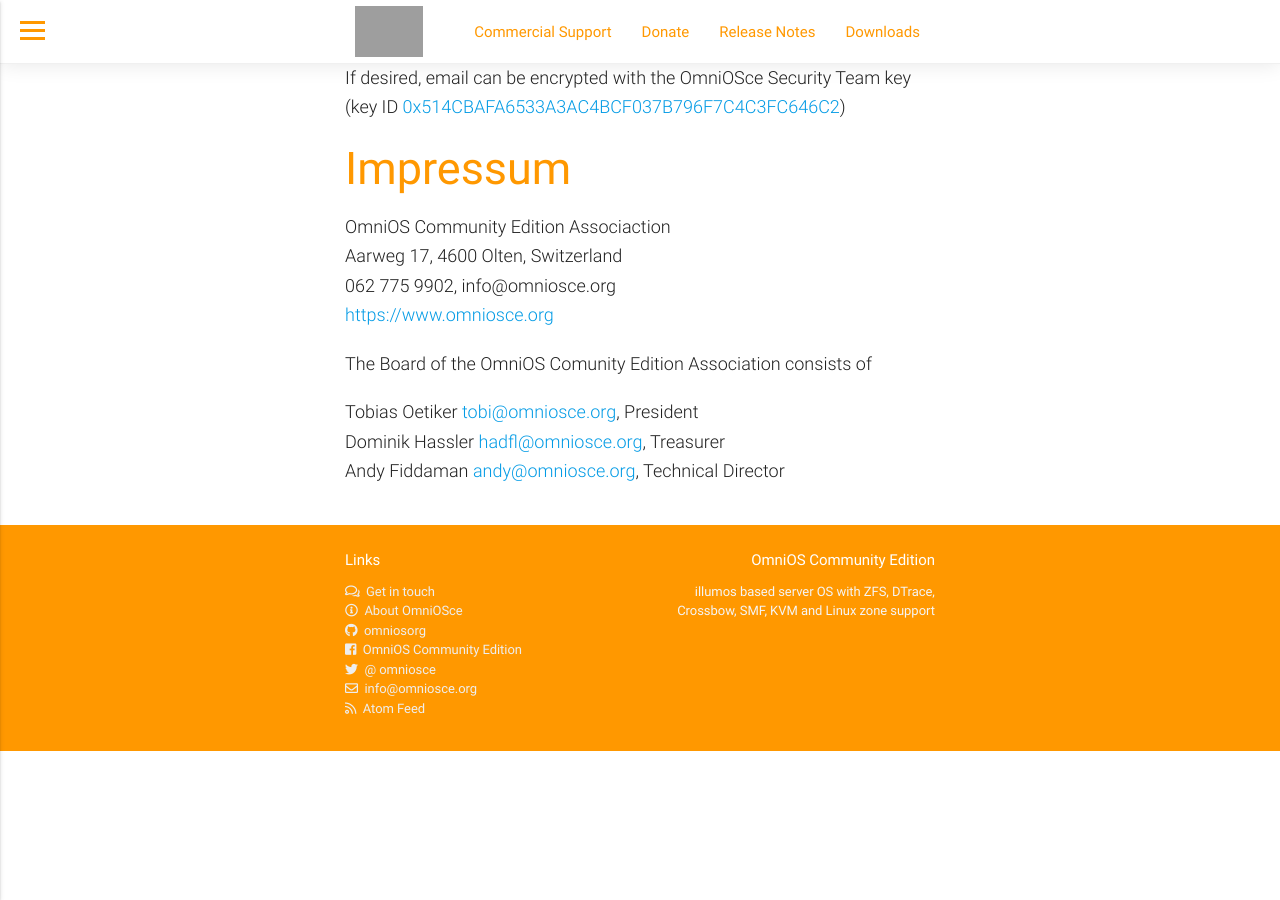
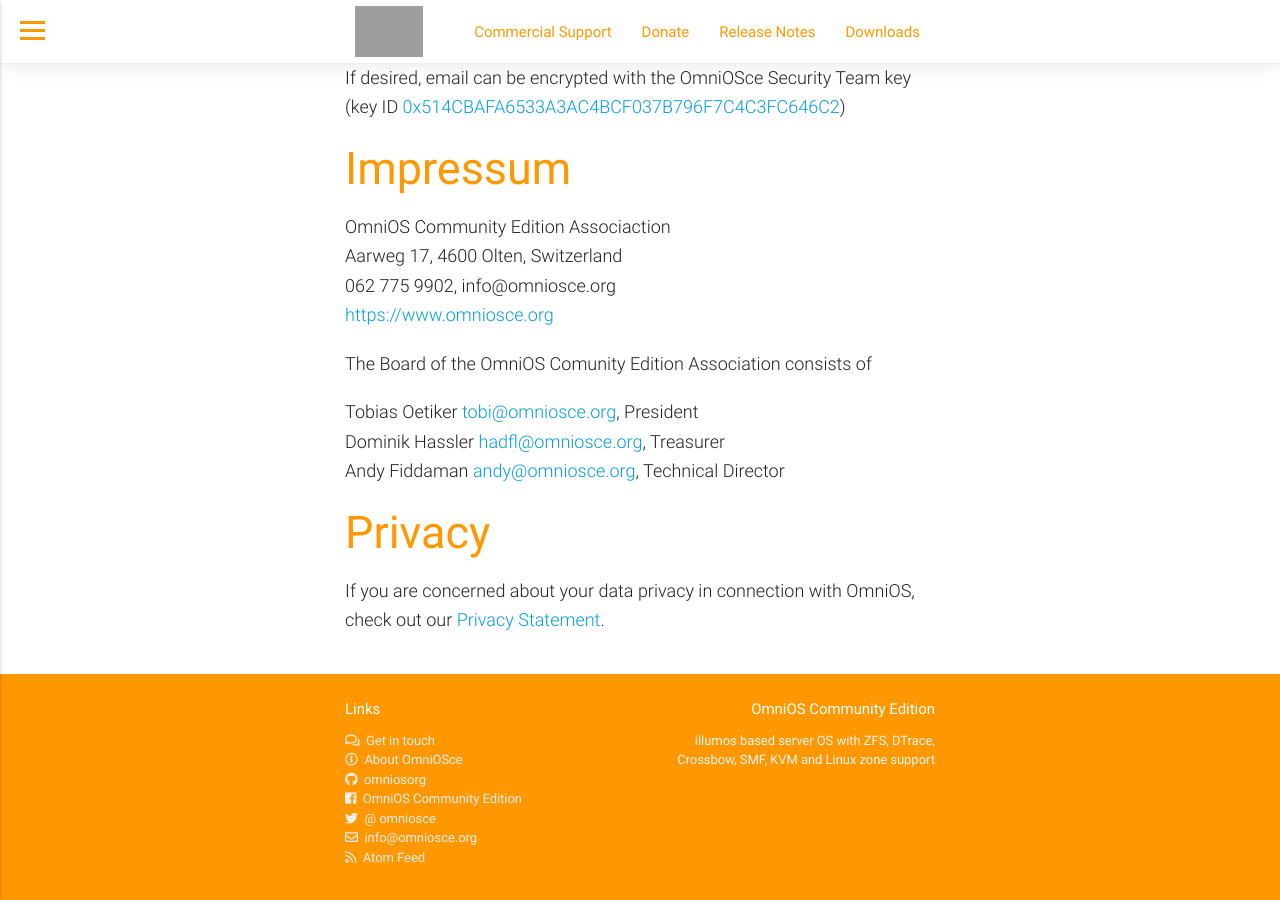
Before and after one commit to omniosorg/omniosorg.github.io, a Jekyll site: the page built from _docs/about/contact.md, in a window 1280 px wide and 900 px high, scrolled down 567 px. Built offline with Jekyll 4.4.1, drawn with Linux system fonts in a browser that asks for light colours; before the commit the page ends 1318 px from its top, so only the background shows below that; grey boxes are pictures that could not be loaded.

Commit message:
add link to privacy statement

```diff
--- a/_docs/about/contact.md
+++ b/_docs/about/contact.md
@@ -43,3 +43,8 @@
 Tobias Oetiker <tobi@omniosce.org>, President<br/>
 Dominik Hassler <hadfl@omniosce.org>, Treasurer<br/>
 Andy Fiddaman <andy@omniosce.org>, Technical Director
+
+# Privacy
+
+If you are concerned about your data privacy in connection with OmniOS,
+check out our [Privacy Statement](privacy).
```
